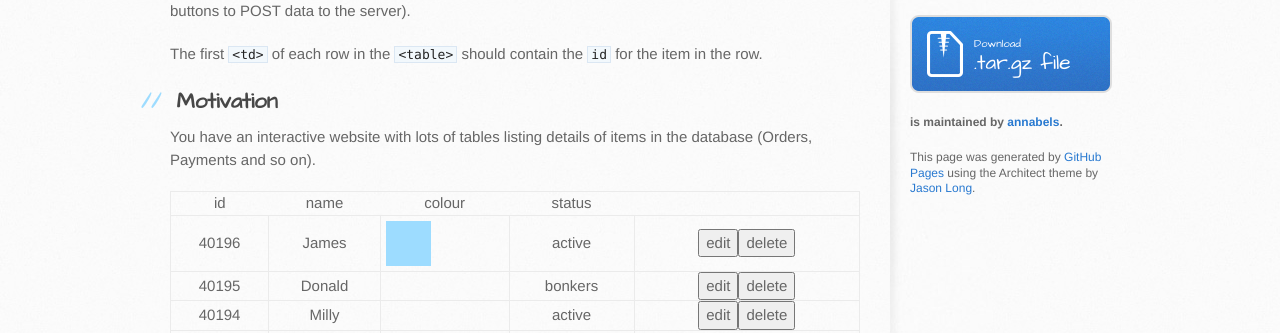
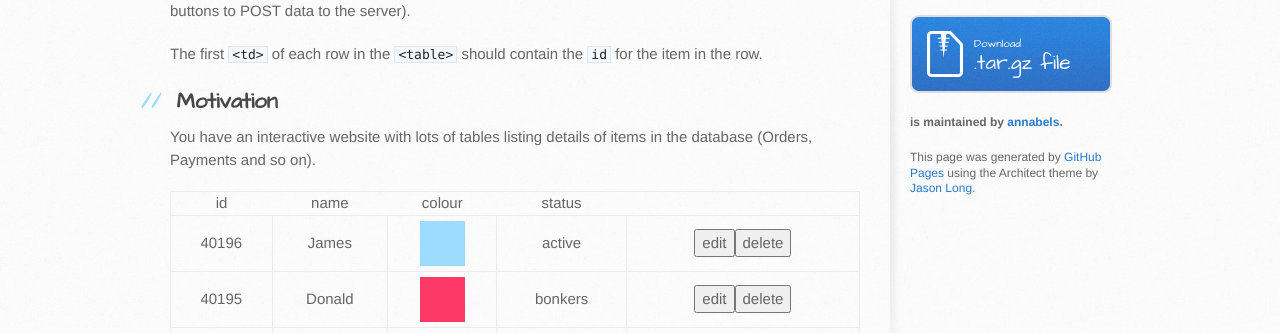
Before and after one commit to annabels/jquery.checkboxifyTable, a plain HTML site: page index.html in a window 1280 px wide. Shown: the part 419-752 px from the top of the page. Drawn offline with nearby package versions, Linux system fonts and the light colour scheme.

Commit message:
Update index.html

```diff
--- a/index.html
+++ b/index.html
@@ -20,11 +20,11 @@
     <script src="javascripts/jquery.redirect.js"></script>
     <script src="javascripts/jquery.checkboxify.js"></script>
     <style>
-      td div.blue {
+      td div.blue, td div.red {
         background: #9ddcff;
         height: 45px;
         width: 45px;
-        margin: 5px;
+        margin: 5px auto;
       }
       td div.red {
         background: #FD3A67;
```
